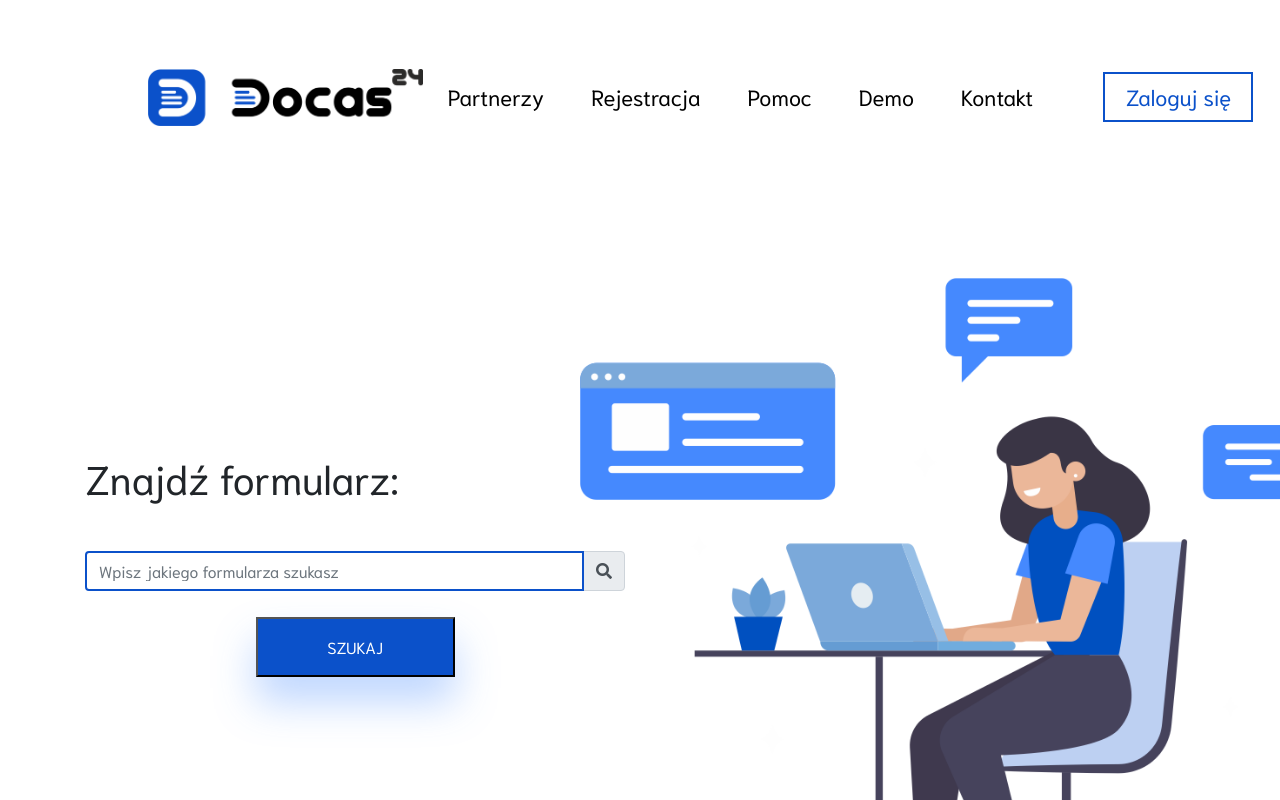
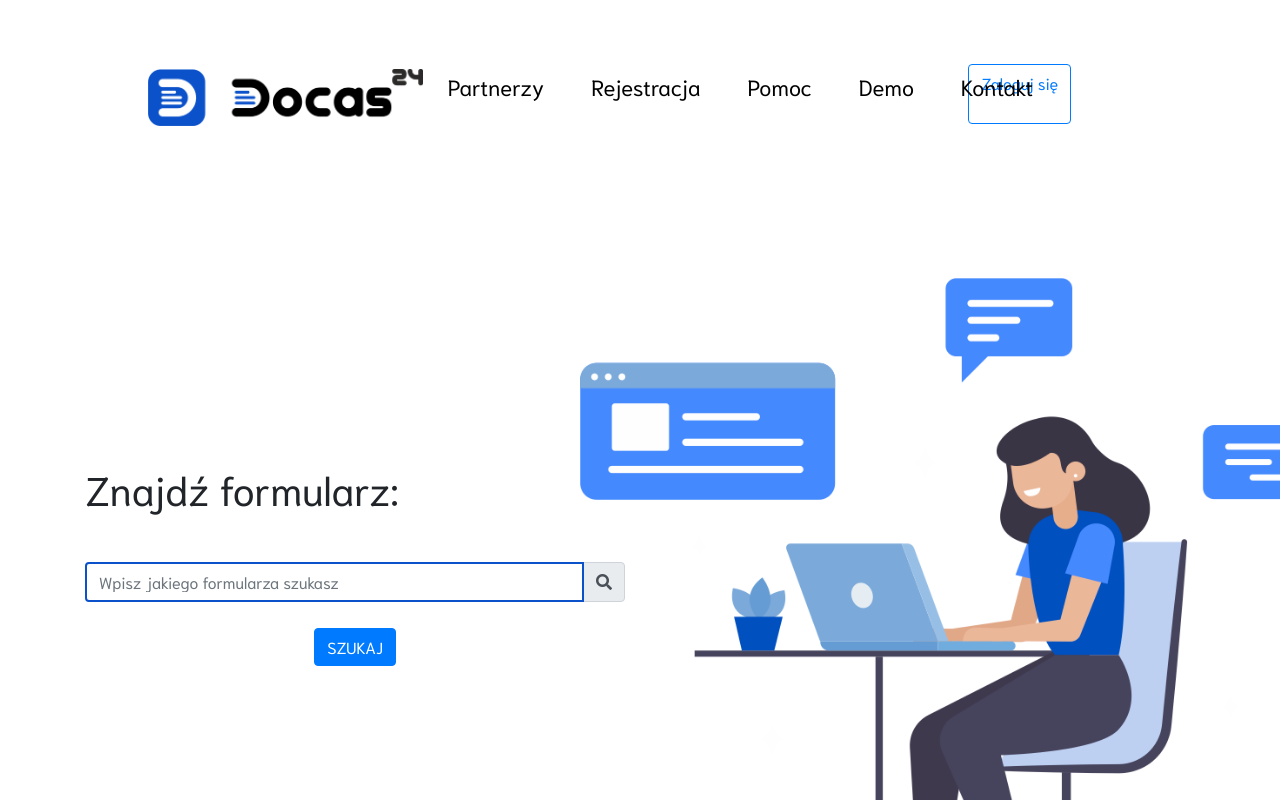
Before and after one commit to maciekbe1/Docas24, a React (Create React App) app in the folder client/: page / in a window 1280 px wide. Shown: the top 800 px of the page. Built offline with nearby package versions, Linux system fonts and the light colour scheme.

Commit message:
remove bem style

```diff
--- a/client/src/components/FindForm.js
+++ b/client/src/components/FindForm.js
@@ -6,7 +6,7 @@ const FindForm = () => {
     return (
         <div className="container">
             <div className="row">
-                <div className="col-lg-6 block__find--form">
+                <div className="col-lg-6 block-find-form">
                     <h1>Znajdź formularz:</h1>
                     <div className="input-group mb-3">
                       <input type="text" className="form-control docas-input" placeholder="Wpisz jakiego formularza szukasz" aria-label="Recipient's username" aria-describedby="basic-addon2" />
@@ -16,7 +16,7 @@ const FindForm = () => {
                         </span>
                       </div>
                     </div>
-                    <button className="docas-btn-primary docas__find-form--button">SZUKAJ</button>
+                    <button className="btn btn-primary docas-find-form-button">SZUKAJ</button>
                 </div>
                 <div className="col-lg-6">
                     <img alt="home" className="home-image" src={home_bg} />
--- a/client/src/components/Header.js
+++ b/client/src/components/Header.js
@@ -29,11 +29,8 @@ const Header = (props) => {
                     <li className="nav-item">
                         <NavLink activeClassName="selected" to="/pages/contact">Kontakt</NavLink>
                     </li>
-
                 </ul>
-
-                <a className="docas-btn-transparent" href="https://b2ng.bpower2.com/index.php/site/login">Zaloguj się</a>
-
+                        <a className="btn btn-outline-primary" href="https://b2ng.bpower2.com/index.php/site/login">Zaloguj się</a>
             </nav>
         </header>
     )
--- a/client/src/components/LastForms.js
+++ b/client/src/components/LastForms.js
@@ -18,9 +18,9 @@ class LastForms extends Component {
     render() {
         return (
             <div className="container-fluid">
-                <div className="block__last--form">
+                <div className="block-last-form">
                     <h2 className="text-center">Najnowsze formularze</h2>
-                        <div className="form__btns--filters">
+                        <div className="form-btns-filters">
                             <button onClick={this.findAllForms} className="btn btn-link">Wszystkie</button>
                             <button onClick={this.findForm.bind(this, 'us')} className="btn btn-link">Urząd skarbowy</button>
                             <button onClick={this.findForm.bind(this, 'zus')} className="btn btn-link">Zus</button>
--- a/client/src/components/ListForms.js
+++ b/client/src/components/ListForms.js
@@ -29,7 +29,7 @@ class ListForm extends Component {
                         </div>
                      )
                     })}
-                    <button className="docas-btn-primary" onClick={this.showMore}>Pokaż więcej</button>
+                    <button className="show-more docas-btn-primary" onClick={this.showMore}>Pokaż więcej</button>
             </section>
         );
     }
--- a/client/src/styles/header.css
+++ b/client/src/styles/header.css
@@ -6,7 +6,7 @@ nav {
 }
 nav a {
     font-size: 22px;
-    line-height: 60px;
+    line-height: 40px;
 }
 .logo {
     width: 275px;
--- a/client/src/styles/home.css
+++ b/client/src/styles/home.css
@@ -7,18 +7,18 @@
 .home {
     margin-top: 100px;
 }
-.block__find--form {
+.block-find-form {
     display: flex;
     flex-direction: column;
     justify-content: center;
 }
 
-.docas__find-form--button {
+.docas-find-form-button {
     margin: 0 auto;
     margin-top: 10px;
 }
 
-.block__find--form h1 {
+.block-find-form h1 {
     margin-bottom: 50px;
 }
 .square {
@@ -44,7 +44,7 @@
 .form-filter p {
     margin-left: 15px;
 }
-.form__btns--filters {
+.form-btns-filters {
     display: flex;
     justify-content: center;
 }
```
